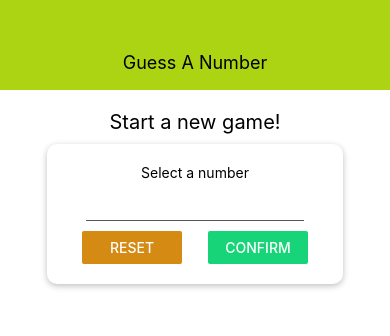
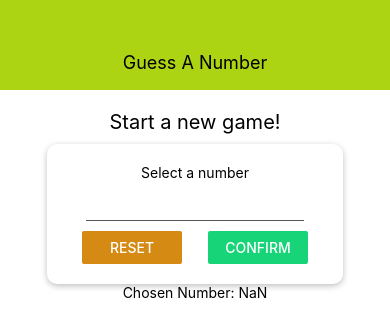
Before and after one commit to Tcoded/Guess-A-Number, a React Native app: screen / in a window 390 px wide. Both pictures are taken after a click on the button "CONFIRM". Shown: the top 336 px of the page. Built offline with nearby package versions, Linux system fonts and the light colour scheme.

Commit message:
setting some user confirmations

```diff
--- a/screens/GameStartScreen.js
+++ b/screens/GameStartScreen.js
@@ -12,12 +12,35 @@
 import Input from '../components/Input'
 
 const GameStartScreen = props => {
-
     const [enteredValue, setEnteredValue] = useState('');
+    const [confirmed, setConfirmed] = useState(false);
+    const [selectedNumber, setSelectedNumber] = useState();
 
     const numberInputHandler = inputText => {
         setEnteredValue(inputText.replace(/[^0-9]/g, ''))
     };
+
+    const resetInputHandler = () => {
+        setEnteredValue('');
+        setConfirmed(false);
+    };
+
+    const confirmInputHandler = () => {
+        const chosenNumber = parseInt(enteredValue);
+        if (chosenNumber === NaN || chosenNumber <= 0 || chosenNumber > 99) {
+            return;
+        }
+        setConfirmed(true);
+        setSelectedNumber(chosenNumber);
+        setEnteredValue('');
+    };
+
+    let confirmedOutput;
+
+    if (confirmed) {
+        confirmedOutput = <Text>Chosen Number: {selectedNumber}</Text>
+    };
+
 
     return (
         <TouchableWithoutFeedback onPress={() => {
@@ -38,10 +61,23 @@
                         value={enteredValue}
                     />
                     <View style={styles.buttonContainer}>
-                        <View style={styles.button}><Button title="Reset" onPress={() => {}} color={Colors.secondary} /></View>
-                        <View style={styles.button}><Button title="Confirm" onPress={() => {}} color={Colors.accent} /></View>
+                        <View style={styles.button}>
+                            <Button
+                                title="Reset"
+                                onPress={resetInputHandler}
+                                color={Colors.secondary}
+                            />
+                        </View>
+                        <View style={styles.button}>
+                            <Button
+                                title="Confirm"
+                                onPress={confirmInputHandler}
+                                color={Colors.accent}
+                            />
+                            </View>
                     </View>
                 </View>
+                {confirmedOutput}
             </View>
         </TouchableWithoutFeedback>
     );
```
